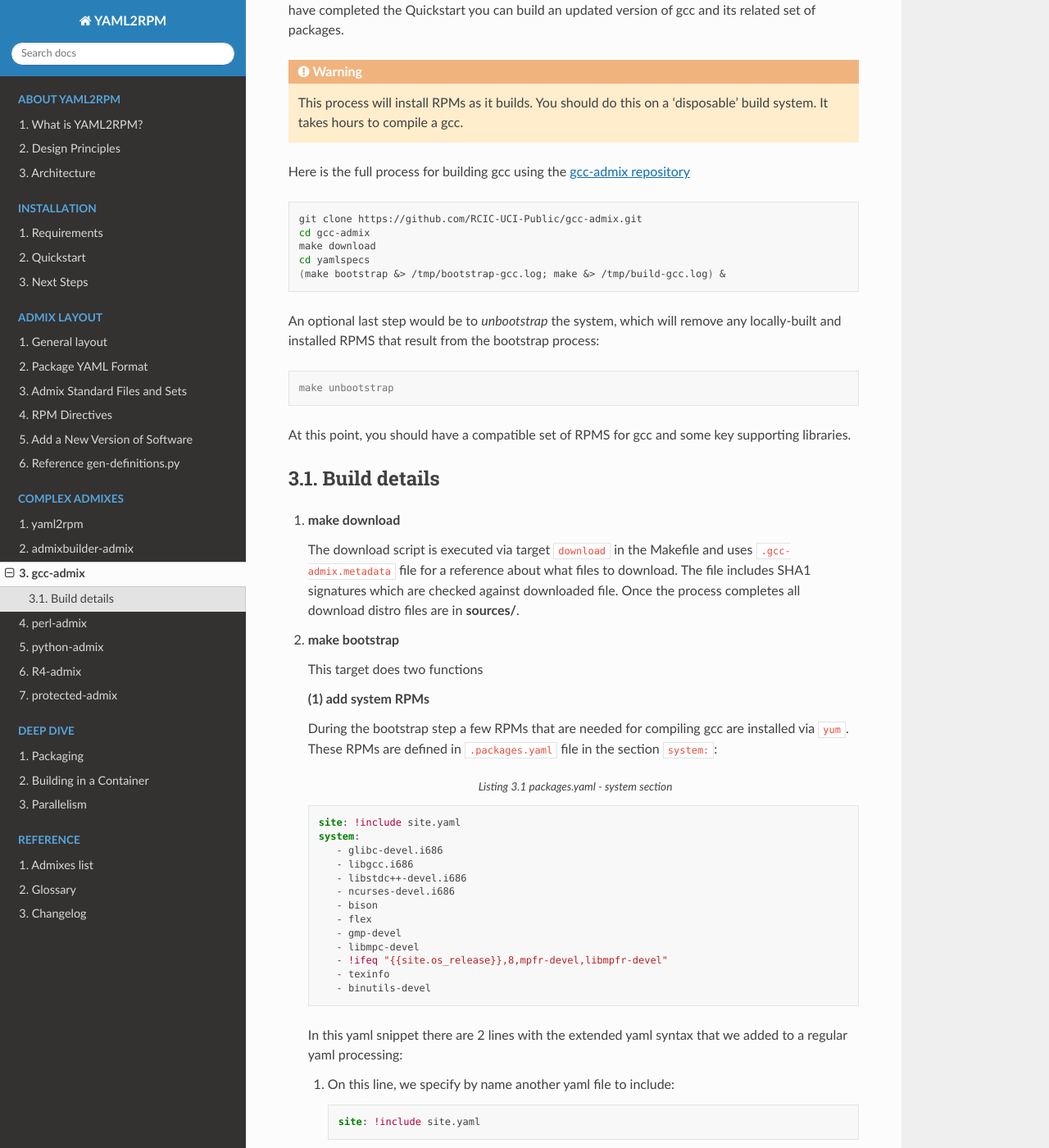
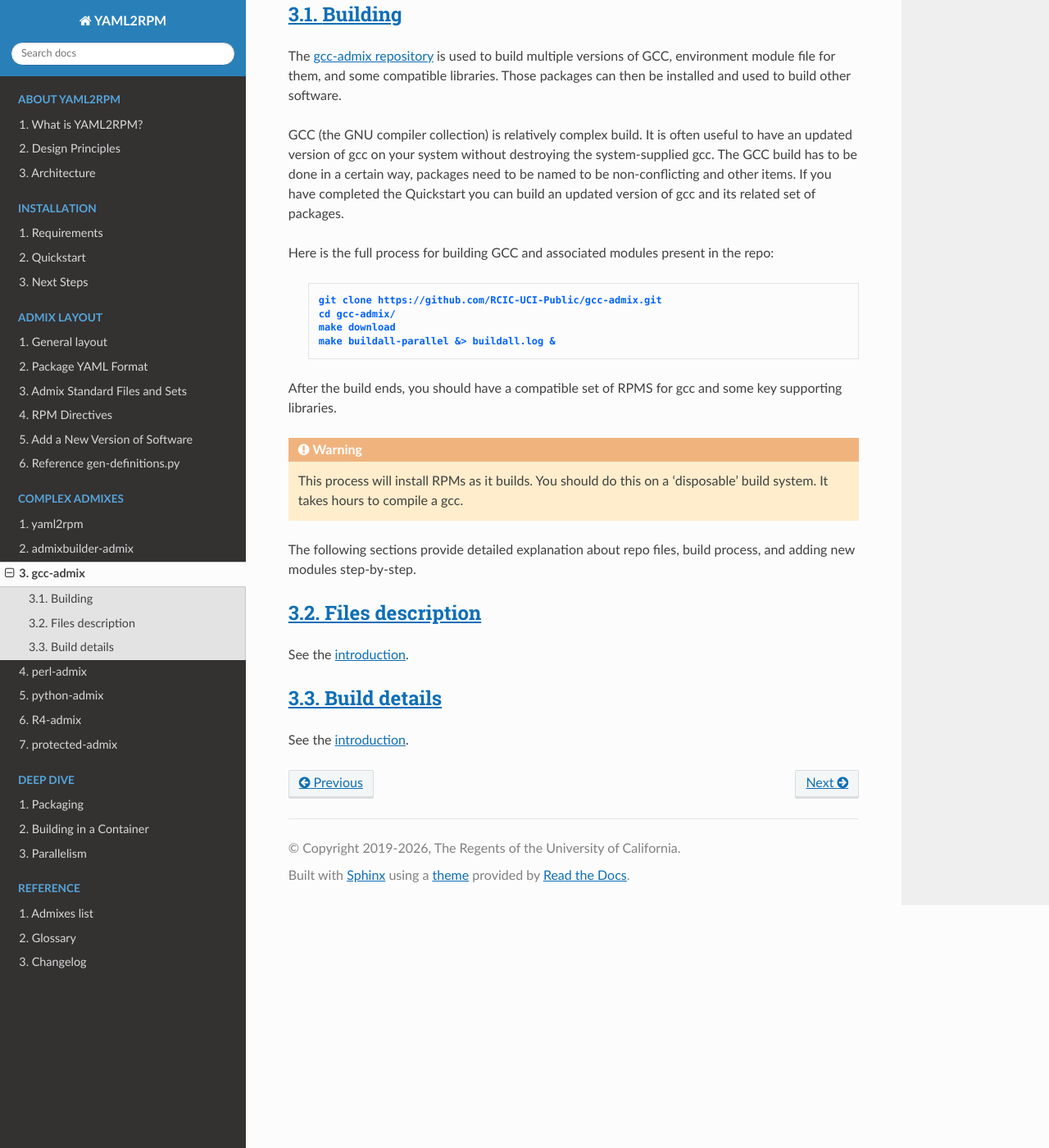
Before and after one commit to RCIC-UCI-Public/yaml2rpm-docs, a Sphinx documentation site: the page built from docs/source/admixes/gcc.rst, in a window 1280 px wide and 1400 px high, scrolled down 303 px. Shown: the whole window at 82% size. Built offline with Sphinx 7.4.7 and the Read the Docs theme 3.1.0, drawn with Linux system fonts in a browser that asks for light colours; pages that are not in the unit, such as notebooks, are missing from menus; some of the changed text lies outside the part shown.

Commit message:
rm old info. refere to introduction where gcc is explaned in detail

```diff
--- a/docs/source/admixes/gcc.rst
+++ b/docs/source/admixes/gcc.rst
@@ -3,8 +3,16 @@
 gcc-admix
 =========
 
-The `gcc-admix repository <https://github.com/RCIC-UCI-Public/gcc-admix/>`_ uses **YAML2RPM** to build an
-updated version of gcc, a module file, and some compatible libraries.  Those packages can then be installed
+**Table of contents:**
+
+.. contents::
+   :local:
+
+Building
+--------
+
+The `gcc-admix repository <https://github.com/RCIC-UCI-Public/gcc-admix/>`_ is used to build multiple versions of GCC,
+environment module file for them, and some compatible libraries.  Those packages can then be installed
 and used to build other software.
 
 GCC (the GNU compiler collection) is relatively complex build.  It is often useful to have an updated version of gcc on your
@@ -12,168 +20,30 @@ system without destroying the system-supplied gcc. The GCC build has to be done
 to be non-conflicting and other items. If you have completed the Quickstart you can build an updated version of gcc
 and its related set of packages.
 
+Here is the full process for building GCC and associated modules present in the repo:
+
+  .. parsed-literal::
+     :command:`git clone https://github.com/RCIC-UCI-Public/gcc-admix.git
+     cd gcc-admix/
+     make download
+     make buildall-parallel &> buildall.log &`
+
+After the build ends, you should have a compatible set of RPMS for gcc and some key supporting libraries.
+
 .. warning::
+     This process will install RPMs as it builds. You should do
+     this on a 'disposable' build system. It takes hours to compile a gcc.
 
-  This process will install RPMs as it builds. You should do this on a 'disposable' build system. It takes hours to compile a gcc.
+The following sections provide detailed explanation about repo files,
+build process, and adding new modules step-by-step.
 
-Here is the full process for building gcc using the  `gcc-admix repository <https://github.com/RCIC-UCI-Public/gcc-admix/>`_
+Files description
+-----------------
 
-.. code-block:: bash
+See the :ref:`introduction <admixrepo_general>`.
 
-   git clone https://github.com/RCIC-UCI-Public/gcc-admix.git
-   cd gcc-admix
-   make download
-   cd yamlspecs
-   (make bootstrap &> /tmp/bootstrap-gcc.log; make &> /tmp/build-gcc.log) &
-
-An optional last step would be to *unbootstrap* the system, which will remove any locally-built and installed RPMS that result from
-the bootstrap process:
-
-.. code-block:: console
-
-   make unbootstrap
-
-At this point, you should have a compatible set of RPMS for gcc and some key supporting libraries.
 
 Build details
 -------------
 
-1. **make download**
-
-   The download script is executed via target ``download`` in the Makefile
-   and uses ``.gcc-admix.metadata`` file for a reference about what files to download.
-   The file includes  SHA1 signatures  which are checked against downloaded
-   file. Once the process completes all download distro files are in **sources/**.
-
-2. **make bootstrap**
-
-   This target does two functions
-
-   **(1) add system RPMs**
-
-   During the bootstrap step a few RPMs  that are needed for compiling gcc are installed via ``yum``.
-   These RPMs are defined in ``.packages.yaml`` file in the section ``system:``:
-
-   .. code-block:: yaml
-      :caption: packages.yaml - system section
-
-      site: !include site.yaml
-      system:
-         - glibc-devel.i686
-         - libgcc.i686
-         - libstdc++-devel.i686
-         - ncurses-devel.i686
-         - bison
-         - flex
-         - gmp-devel
-         - libmpc-devel
-         - !ifeq "{{site.os_release}},8,mpfr-devel,libmpfr-devel"
-         - texinfo
-         - binutils-devel
-
-   In this yaml snippet there are 2 lines with the extended yaml syntax that
-   we added to a regular yaml processing:
-
-   1. On this line, we specify by name another yaml file to include:
-
-      .. code-block:: yaml
-
-         site: !include site.yaml
-
-      This type of an include, we call it :term:`yaml variable include` brings
-      the whole content of another yaml file into a single variable.
-      The ``site.yaml`` contents are slightly different for **CentOS 7** and for
-      **CentOS 8**. For example, we define the OS release variable as ``os_release: "8"`` on **CentOS 8**
-      and we set it to ``os_release: "7"`` on **CentOS 7**.
-
-      Keeping different information for OS release in different site files allows us to
-      use the same build process and the same  code base in the repositories while adding only only minute
-      changes to a handful of yaml files.
-
-
-   2. The following line uses variables defined in ``site.yaml`` to check on what OS we are doing the build:
-
-      .. code-block:: yaml
-
-         - !ifeq "{{site.os_release}},8,mpfr-devel,libmpfr-devel"
-
-      I this specific case, the differences between OSes are in the RPMs names that provide the needed library or
-      functionality. Per the above yaml line
-      the build  will install system RPM ``mpfr-devel`` on **CentOS 8** and ``libmpfr-devel`` on **CentOS 7**.
-      Here the :term:`yaml conditional` statement allows us to keep the main code base as is.
-
-   **(2) build bootstrap RPMs**
-
-   Once all the requirements of system provided RPMs are satisfied we can
-   start building our RPMs in a specific order provided by the
-
-   .. code-block:: yaml
-      :caption: packages.yaml - bootstrap section
-
-      # Modules to build AND install locally. Order IS important
-      bootstrap:
-         - binutils-bootstrap
-         - gcc
-         - gcc-module
-         - binutils
-         - mpfr
-
-   For each line listed in ``bootstrap:`` there will be an RPM built and
-   immediately installed via ``yum``. The build process is done in the above specific
-   order to satisfy dependencies.
-
-3. **make**
-
-   Once the **make bootstrap** finishes, we have locally built and installed
-   RPMs that allow us to proceed with building of the rest of the RPMs
-
-   .. code-block:: yaml
-      :caption: packages.yaml - build section
-
-      # Modules to build. Order is NOT important
-      build:
-         - gmp
-         - libiconv
-         - mpc
-         - "{{build_set_specific}}"
-      build_set_specific:
-
-
-   Here, ``gmp``, ``libiconv``, ``mpc`` and any other name listed in
-   ``{{build_set_specific}}`` is  built.
-
-
-   The ``packages.yaml`` file defines another variable ``set``:
-
-   .. code-block:: yaml
-      :caption: packages.yaml - set section
-
-      sets:
-      - gcc8
-      - gcc11
-
-   The ``sets``  provide additional information for the build process. We can
-   think of definitions in ``packages.yaml`` as a specific collection of packages to
-   be built with specific versions. By defining additional sets we can build
-   multiple collections  of packages where each can have different versions of the software or different packages.
-
-   In the above set definition we create 2 additional builds: one for gcc
-   series 8 and another for gcc series 11. We reuse as much as possible the yaml files we
-   already created for the packages defined in `packages.yaml`` via inheritance:
-
-   .. code-block:: yaml
-      :caption: set-gcc8.yaml
-
-      !include packages.yaml
-      ---
-      versions: versions-gcc8.yaml
-      build_set_specific:
-         - !ifeq "{{site.os_release}},7,,annobin"
-
-   In this yaml file we inherit all of ``packages.yaml`` file via include
-   statement.  Then in ``versions: versions-gcc8.yaml`` line we specify that
-   file ``versions-gcc8.yaml`` specifies software versions to be used when building packages for this set.
-   Finally, we redefine one variable ``build_set_specific`` (which was empty in
-   included  packages.yaml file) and assign to it the result of conditional
-   statement resolution: namely, if we build for **Centos 7** we do nothing
-   different in terms of list of packages, and if we build for CentOS 8 we build an  ``annobin`` RPM.
+See the :ref:`introduction <admixrepo_general>`.
```
